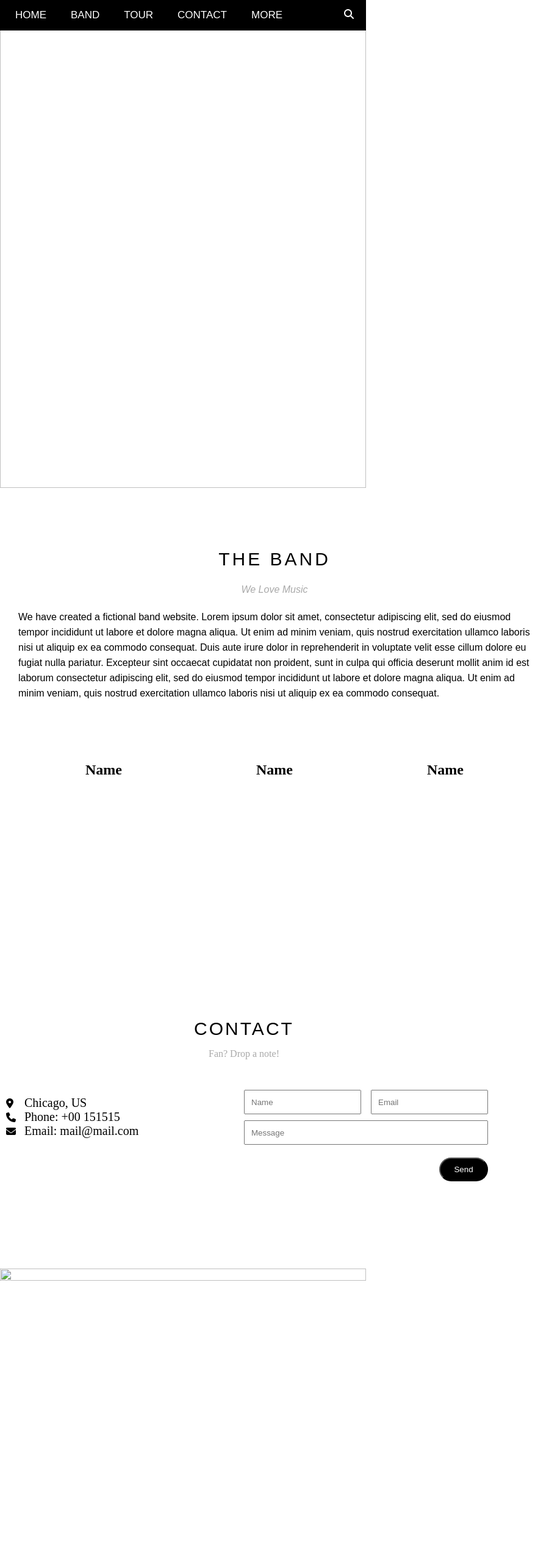
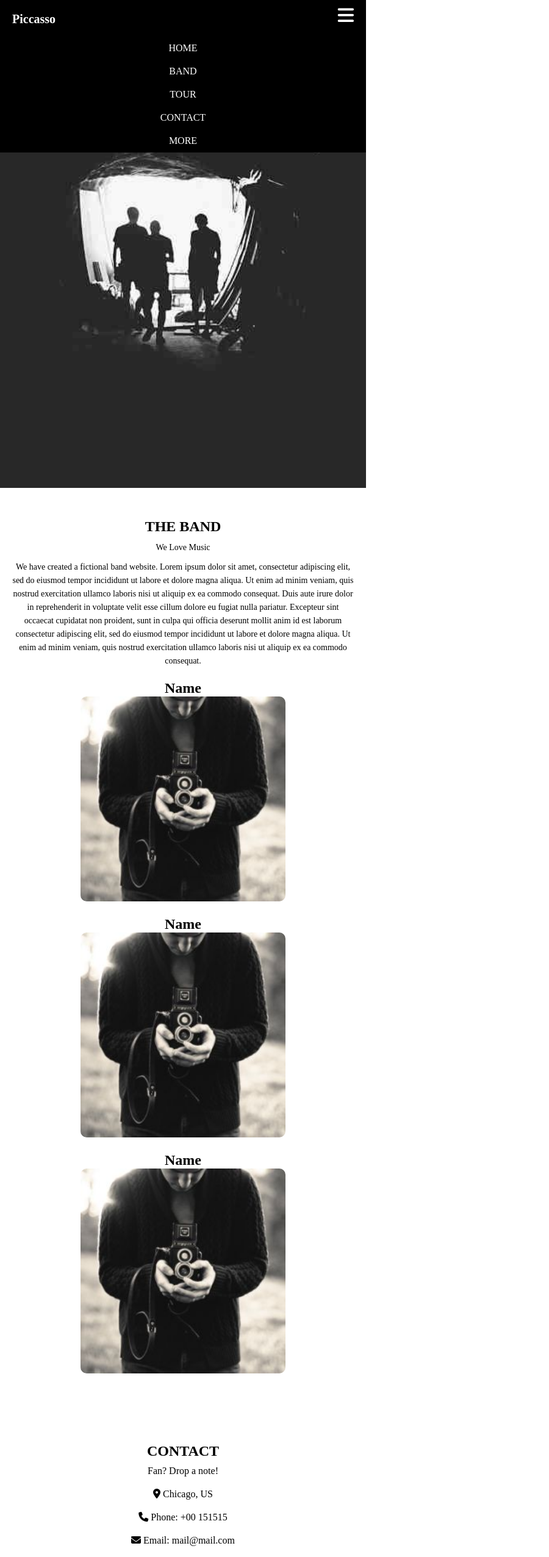
Before and after one commit to dianamemmedova/responsive, a plain HTML site: page index.html in a window 600 px wide. Shown: the top 2553 px of the page at 61% size, 900 px wide, since content can reach past the window. Drawn offline with Linux system fonts and the light colour scheme.

Commit message:
change some for responsive

```diff
--- a/css/deskop.css
+++ b/css/deskop.css
@@ -4,7 +4,7 @@
   box-sizing: border-box;
 }
 
-@media only screen and (min-width: 600px) {
+@media only screen and (min-width: 601px) {
     .header{
         width: 100%;
         height: 100vh;
@@ -12,7 +12,10 @@
     }
     .header img{
         width: 100%;
-        height: 100vh;
+        height: 100%;
+    }
+    .header h1{
+        display: none;
     }
     .navbar {
         display: flex;
@@ -22,6 +25,10 @@
         width: 100%;
         height: 50px;
         background-color: black;
+        z-index: 100;
+    }
+    .navbar .menu{
+        display: none;
     }
     .navbar nav{
         width: 500px;
@@ -52,7 +59,8 @@
     }
     .band{
         height: 100vh;
-        width: 900px;
+        max-width: 900px;
+        width: 90%;
         margin: 0px auto;
         padding: 100px 30px 40px;
         display: flex;
@@ -61,10 +69,12 @@
     }
     .img{
         height: 1000px;
-        width: 800px;
-        margin: 100px auto 50px;
+        max-width: 800px;
+        width: 90%;
+        margin: 50px 0px;
         display: flex;
         justify-content: space-between;
+        flex-wrap: wrap;
         z-index: -1;
     }
     .img h2{
@@ -72,7 +82,7 @@
         margin-bottom: 10px;
     }
     .img div{
-        width: 30%;
+        width: 32%;
         height: 250px;
         position: relative;
     }
@@ -103,7 +113,8 @@
         line-height: 25px;
     }
     .contact{
-        width: 800px;
+        max-width: 800px;
+        width: 90%;
         height: 400px;
         margin: 40px auto;
         padding: 30px 0;
@@ -123,11 +134,11 @@
     }
     .map{
         width: 100%;
-        height: 100vh;
+        /* height: 100vh; */
     }
     .map img{
         width: 100%;
-        height: 100%;
+        /* height: 100%; */
     }
     .cont{
         display: flex;
@@ -140,6 +151,9 @@
 
     }
     .icon{
+        display: none;
+    }
+    .icon1{
         padding: 20px 40px;
     }
     .cont i{
@@ -159,7 +173,7 @@
         grid-template-rows: 40px 40px ;
         padding: 10px 0px;
         position: relative;
-        z-index: -1;
+        z-index: 1;
     }
     .mes{
         grid-area: 2 / 1 / span 1 / span 2;
@@ -177,23 +191,31 @@
         color: white;
         background-color: black;
     }
+    .form button:hover{
+        background-color: blue;
+        color: black;
+        border: 1px solid blue;
+    }
 
     .endpart{
-        width: 100px;
+        width: 100%;
         height: 200px;
-        margin-top: 150px;
+        position: relative;
     }
    .foot{
     width: 200px;
-    height: 150px;
-    margin: 80px 650px;
-    padding: 40px 0px 0px 20px;
+    height: 100px;
+    position: absolute;
+    top: calc(50% - 50px);
+    left: calc(50% - 100px);
    }
    .foot i{
     font-size: 25px;
     color: darkgrey;
+    margin: 20px 0px 0px 5px;
    }
    .foot p{
     margin: 20px 0px 0px 20px;
+    font-size: 20px;
    }
 }
--- /dev/null
+++ b/css/mobile.css
@@ -0,0 +1,187 @@
+@media only screen and (max-width: 600px) {
+    .header {
+        width: 100%;
+        height: auto;
+        position: relative;
+    }
+
+    .header img {
+        width: 100%;
+        height: 100vh; /* ekran boyda olsun */
+        object-fit: cover;
+        display: block;
+    }
+    .header h1{
+        color: white;
+        position: absolute;
+        left: 20px;
+        font-size: 20px;
+        top: 20px;
+    }
+    .navbar .menu{
+        display: block;
+        position: absolute;
+        color: white;
+        right: 20px;
+        font-size: 30px;
+    }
+
+    .navbar {
+        width: 100%;
+        height: 60px;
+        background-color: black;
+        position: fixed;
+        top: 0;
+        left: 0;
+        z-index: 1000;
+        padding: 10px 0;
+        text-align: center;
+    }
+
+    .navbar nav ul {
+        margin: 0;
+        padding: 0;
+        display: none;
+    }
+
+    .navbar:hover nav ul {
+    display: block;
+    background-color: black; /* istəsən rəng ver */
+    position: absolute;
+    top: 100%;
+    left: 0;
+    width: 100%;
+}
+    .navbar nav ul li {
+        list-style: none;
+        display: block;   /* alt-alta düzülür */
+        padding: 10px 0;
+    }
+
+
+    .navbar nav ul li a {
+        text-decoration: none;
+        color: white;
+        font-size: 16px;
+        display: block;
+    }
+
+    .navbar i {
+        display: none; /* mobil üçün search icon istəmirsənsə */
+    }
+
+    .band {
+        width: 100%;
+        margin: 0 auto;
+        padding: 50px 20px;
+        text-align: center;
+    }
+
+    .band h1 {
+        font-size: 24px;
+        margin-bottom: 10px;
+    }
+
+    .band p {
+        font-size: 14px;
+        line-height: 22px;
+        margin-bottom: 10px;
+    }
+
+    .img {
+        width: 100%;
+        display: block; /* alt-alta */
+        margin: 20px auto;
+    }
+
+    .img div {
+        width: 100%;
+        margin-bottom: 20px;
+        text-align: center;
+    }
+
+    .img img {
+        width: 60%;
+        border-radius: 10px;
+        position: static;
+    }
+
+    .contact {
+        width: 100%;
+        margin: 20px auto;
+        padding: 20px;
+        text-align: center;
+    }
+    .contact h2{
+        margin-bottom: 10px;
+    }
+
+    .cont {
+        display: block; /* yan-yana yox, alt-alta */
+        width: 100%;
+    }
+
+    .cont div {
+        width: 100%;
+        margin-top: 20px;
+    }
+
+    .form {
+        display: block; /* grid yox */
+    }
+    .icon p{
+        display: inline-block;
+    }
+    .icon1{
+        display: none;
+    }
+
+    .form input,
+    .form .mes {
+        width: 100%;
+        margin-bottom: 10px;
+        padding: 10px;
+    }
+
+    .form button {
+        width: 100%;
+        padding: 12px;
+        border-radius: 20px;
+        background-color: black;
+        color: white;
+    }
+    .form button:hover{
+        background-color: blue;
+        color: black;
+        border: 1px solid blue;
+    }
+
+    .map {
+        width: 100%;
+        /* height: 300px; */
+    }
+
+    .map img {
+        width: 100%;
+        /* height: 100%; */
+        object-fit: cover;
+        margin-bottom: 20px;
+    }
+
+    .foot {
+        width: 100%;
+        margin: 40px auto;
+        text-align: center;
+    }
+
+    .foot i {
+        font-size: 20px;
+        margin: 5px;
+        color: darkgrey;
+    }
+
+    .foot p {
+        margin-top: 10px;
+        font-size: 14px;
+    }
+}
--- a/index.html
+++ b/index.html
@@ -5,16 +5,21 @@
     <meta charset="UTF-8">
     <meta name="viewport" content="width=device-width, initial-scale=1.0">
     <link rel="stylesheet" href="css/deskop.css">
+    <link rel="stylesheet" href="css/mobile.css">
     <link rel="stylesheet" href="https://cdnjs.cloudflare.com/ajax/libs/font-awesome/6.5.1/css/all.min.css">
 
     <title>Responsive</title>
 </head>
 
 <body>
+
+    <!-- Header part -->
     <header>
         <div class="header">
             <img src="img/la.jpg" alt="">
             <div class="navbar">
+                <h1>Piccasso</h1>
+                <i class="fas fa-bars menu"></i>
                 <nav>
                     <ul>
                         <li><a href="#">HOME</a></li>
@@ -66,6 +71,21 @@
 
             <div class="cont">
                 <div class="icon">
+                    <div>
+                        <i class="fa-solid fa-location-dot"></i>
+                        <p> Chicago, US</p>
+                    </div>
+                    <div>
+                        <i class="fa-solid fa-phone"></i>
+                        <p>Phone: +00 151515</p>
+                    </div>
+                    <div>
+                        <i class="fa-solid fa-envelope"></i>
+                        <p> Email: mail@mail.com</p>
+                    </div>
+
+                </div>
+                 <div class="icon1">
                         <i class="fa-solid fa-location-dot"></i>
                         <p> Chicago, US</p>
                         <i class="fa-solid fa-phone"></i>
```
Also changed, not shown: img/bandmember.jpg (added), img/la.jpg (added), img/map.jpg (added). Lines whose indentation alone changed are shown as unchanged.
